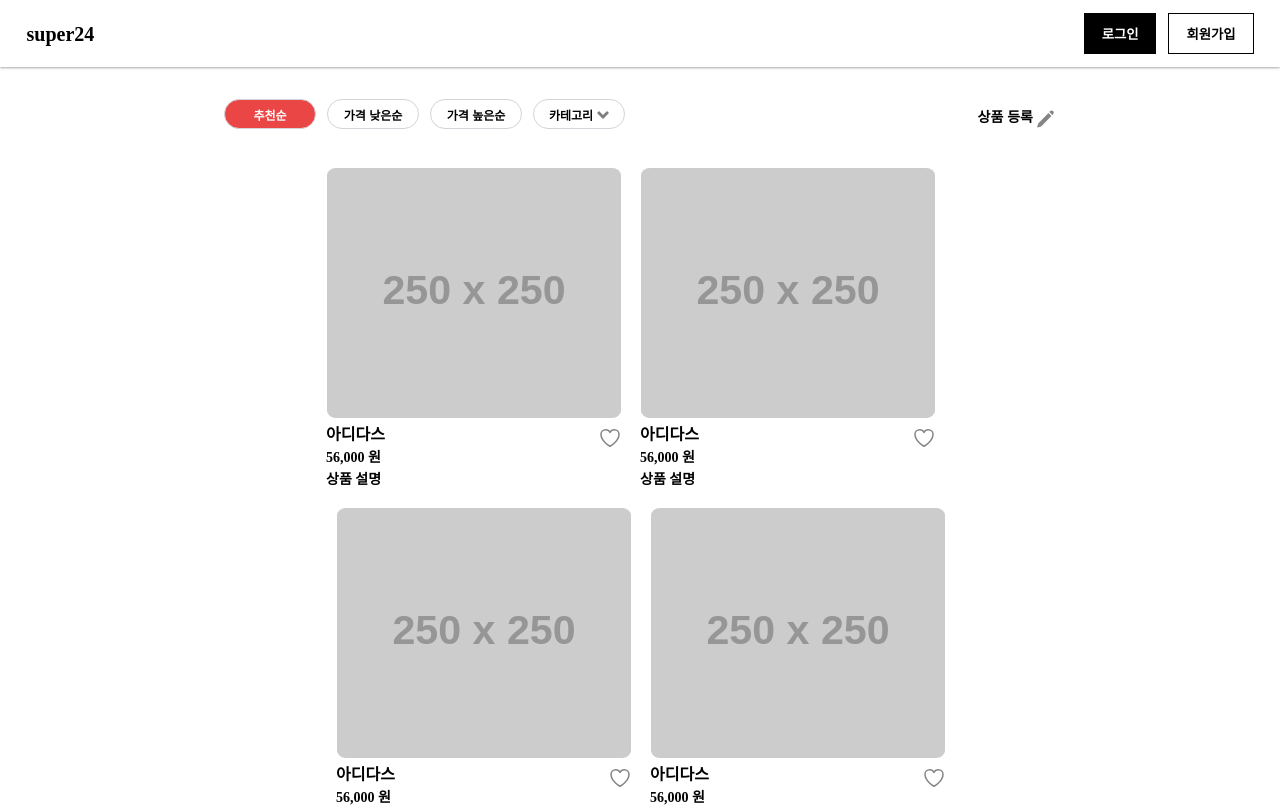
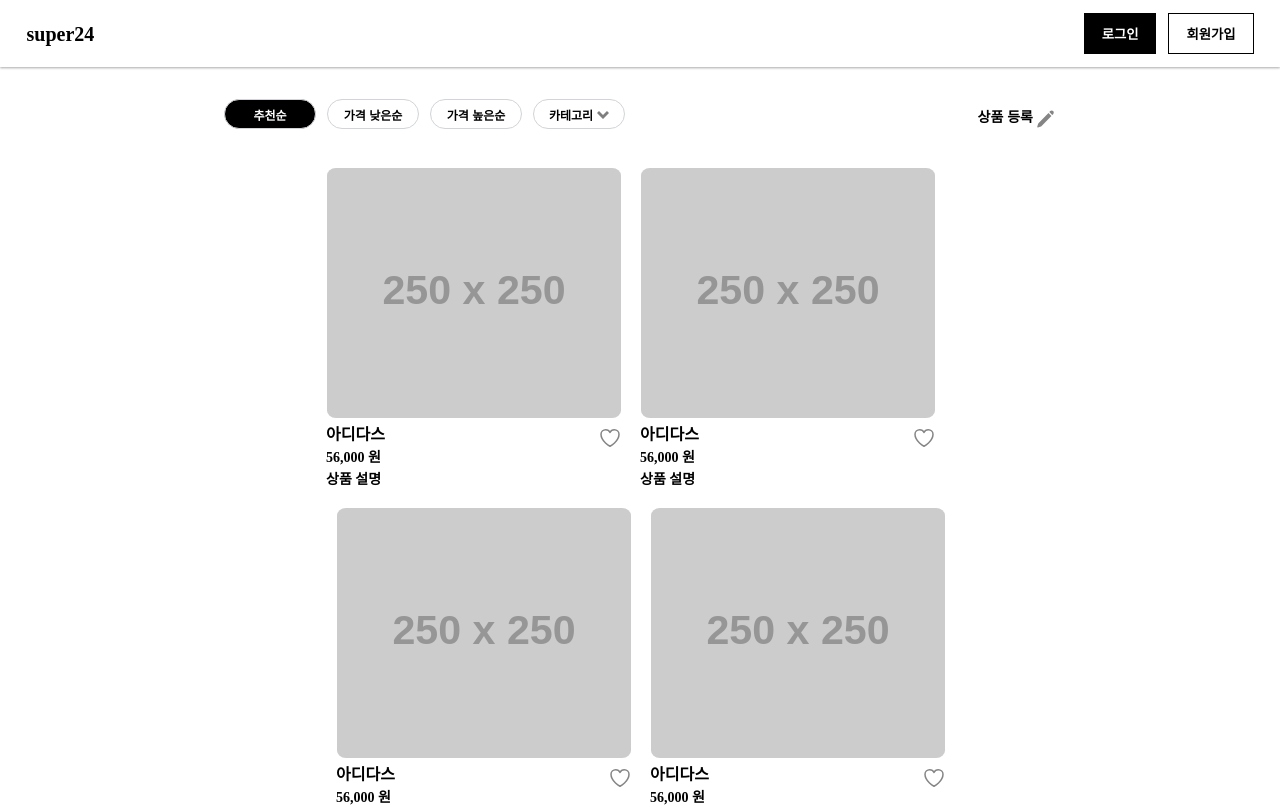
Before and after one commit to ujeans/shoppingmall_frontend, a React (Create React App) app in the folder shoppingmall/: page / in a window 1280 px wide. Shown: the top 807 px of the page. Built offline with nearby package versions, Linux system fonts and the light colour scheme.

Commit message:
장바구니 추가 버튼과 필터 버튼에 CommonStyle 적용

```diff
--- a/shoppingmall/src/components/productDetails/ProductDetail.js
+++ b/shoppingmall/src/components/productDetails/ProductDetail.js
@@ -1,5 +1,6 @@
 import React from 'react';
 import styled from "styled-components";
+import { BlackBtn, WhiteBtn } from "../../style/CommonStyles";
 
 // svg
 import leftarrow from "../../assets/leftarrow.svg";
@@ -163,7 +164,7 @@ const Cagetgory = styled.div`
     color: #858585;
 `;
 
-const CartButton = styled.button`
+const CartButton = styled(BlackBtn)`
     width: 250px;
     height: 40px;
     margin: 49px 0px 40px 40%;
@@ -171,7 +172,7 @@ const CartButton = styled.button`
     border-radius: 10px;
     font-size: 15px;
     font-weight: bold;
-    background-color: #EB4646;
+    // background-color: #EB4646;
     color: white;
     cursor:pointer;
 `;
--- a/shoppingmall/src/components/productList/ProducFilter.js
+++ b/shoppingmall/src/components/productList/ProducFilter.js
@@ -1,6 +1,7 @@
 import React, { useState } from "react";
 import { useNavigate } from "react-router-dom";
 import { theme } from "../../style/theme";
+import { BlackBtn, WhiteBtn } from "../../style/CommonStyles";
 import styled from "styled-components";
 
 // svg
@@ -113,7 +114,7 @@ const RightButtons = styled.div`
     cursor: pointer;
 `;
 
-const Menu = styled.button`
+const Menu = styled(BlackBtn)`
   width: 92px;
   height: 30px;
   margin-right: 11px;
@@ -123,10 +124,10 @@ const Menu = styled.button`
   font-size: 12px;
   font-weight: bold;
   cursor: pointer;
-  background-color: ${(props) => (props.isActive ? "#EB4646" : "#FFFFFF")};
+  background-color: ${(props) => (props.isActive ? BlackBtn : "#FFFFFF")};
   color: ${(props) => (props.isActive ? "#FFFFFF" : "#000000")};
   &:hover {
-    background-color: ${(props) => (props.isActive ? "#EB4646" : "#F4F4F4")};
+    background-color: ${(props) => (props.isActive ? BlackBtn : "#F4F4F4")};
     color: ${(props) => (props.isActive ? "#FFFFFF" : "#000000")};
   }
 `;
--- a/shoppingmall/src/components/productList/ProductList.js
+++ b/shoppingmall/src/components/productList/ProductList.js
@@ -3,6 +3,7 @@ import { useNavigate } from "react-router-dom";
 import styled from "styled-components";
 import Pagination from "../sellpage/PaginationArea";
 import ProductFilter from "./ProducFilter";
+
 // svg
 import unlike from "../../assets/unlike.svg";
 const ProductList = () => {
--- a/shoppingmall/src/components/sellpage/ProductArea.js
+++ b/shoppingmall/src/components/sellpage/ProductArea.js
@@ -1,6 +1,6 @@
 import React, { useState } from "react";
 import styled from "styled-components";
-import ModifyIcon from "../../assets/Modify.svg";
+import ModifyIcon from "../../assets/modify.svg";
 import ModifyHIcon from "../../assets/modifyh.svg";
 
 const ProductArea = () => {
```
